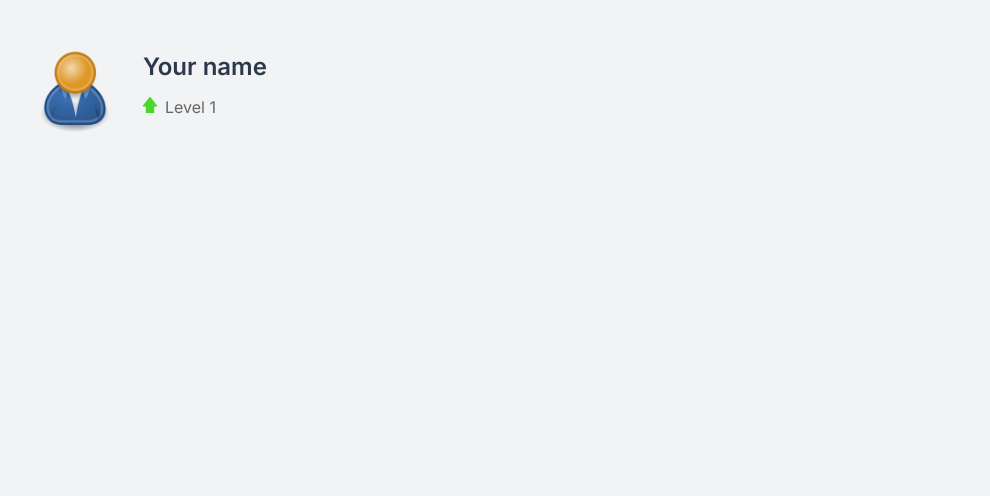
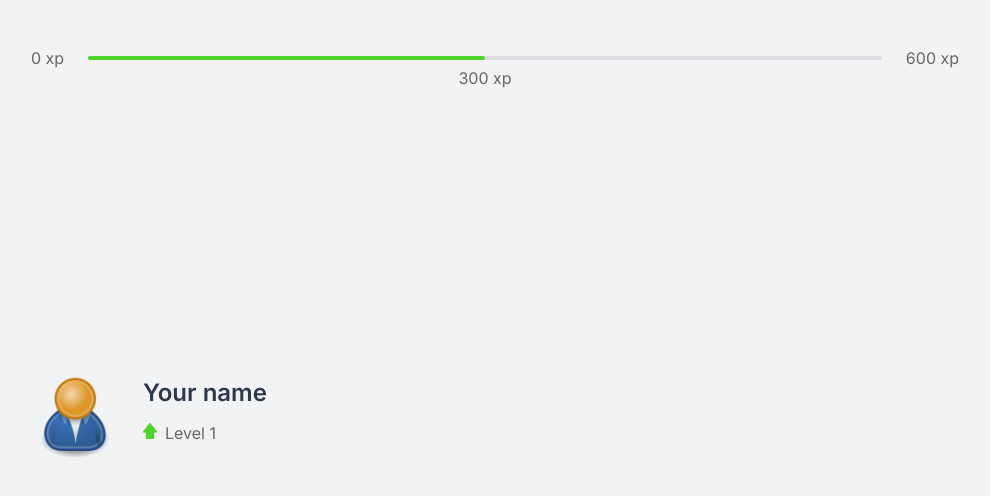
Before and after one commit to barroso/fit, a Next.js app: page / in a window 1280 px wide. Shown: the top 496 px of the page, without its empty margins (145-1135 px from the left). Built offline with nearby package versions, Linux system fonts and the light colour scheme.

Commit message:
add ExperienceBar

```diff
--- /dev/null
+++ b/src/components/ExperienceBar.tsx
@@ -0,0 +1,14 @@
+import styles from '../styles/components/ExperienceBar.module.css';
+
+export function ExperienceBar() {
+    return (
+        <header className={styles.experienceBar}>
+            <span>0 xp</span>
+            <div>
+                <div style={{ width: '50%' }}></div>
+                <span className={styles.currentExperience} style={{ left: '50%' }}>300 xp</span>
+            </div>
+            <span>600 xp</span>
+        </header>
+    );
+}
--- a/src/pages/index.js
+++ b/src/pages/index.js
@@ -1,5 +1,6 @@
 import Head from 'next/head';
 import { Profile } from '../components/Profile';
+import { ExperienceBar } from '../components/ExperienceBar';
 
 import styles from '../styles/pages/Home.module.css';
 
@@ -9,6 +10,7 @@ export default function Home() {
       <Head>
         <title>Fit App</title>
       </Head>
+      <ExperienceBar />
 
       <section>
           <div>
--- /dev/null
+++ b/src/styles/components/ExperienceBar.module.css
@@ -0,0 +1,30 @@
+
+.experienceBar {
+    display: flex;
+    align-items: center;
+}
+
+.experienceBar span {
+    font-size: 1rem;
+}
+
+.experienceBar > div {
+    flex: 1;
+    height: 4px;
+    border-radius: 4px;
+    background: var(--gray-line);
+    margin: 0 1.5rem;
+    position: relative;
+}
+
+.experienceBar > div > div {
+    height: 4px;
+    border-radius: 4px;
+    background: var(--green );
+}
+
+span.currentExperience {
+    position: absolute;
+    top: 12px;
+    transform: translateX(-50%);
+}
--- a/src/styles/pages/Home.module.css
+++ b/src/styles/pages/Home.module.css
@@ -3,6 +3,15 @@
   max-width: 992px;
   margin: 0 auto;
   padding: 2.5rem 2rem;
+
   display: flex;
   flex-direction: column;
 }
+
+.container section {
+   flex: 1;
+   display: grid;
+   grid-template-columns: 1fr 1fr;
+   gap: 6.25rem;
+   align-content: center;
+}
```
